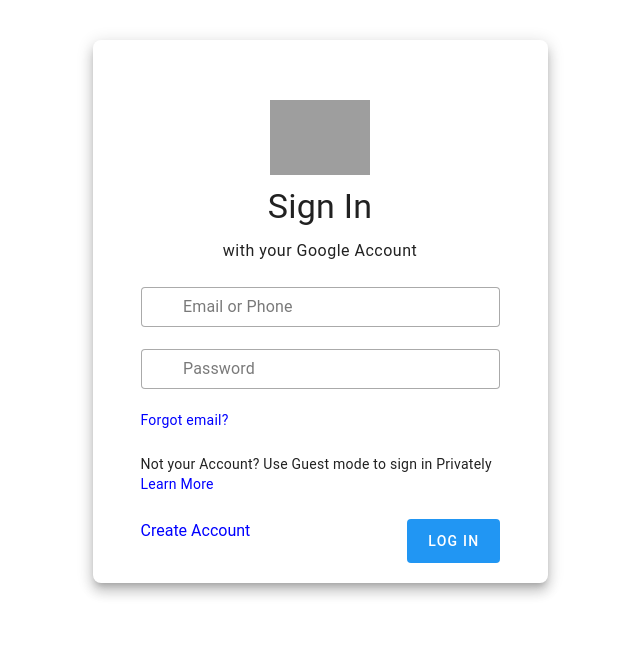
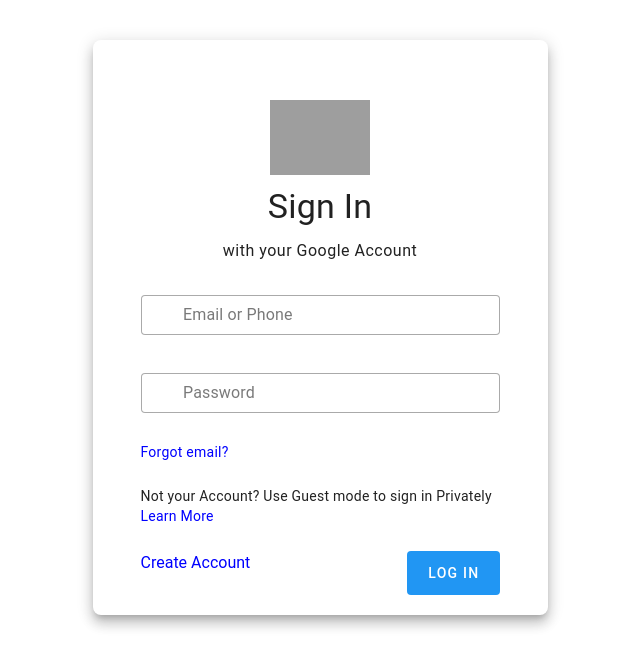
Before and after one commit to mayurpatil96k/FundooNotes, a Vue app: page /login in a window 1280 px wide. Shown: the top 668 px of the page, without its empty margins (320-960 px from the left). Built offline with nearby package versions, Linux system fonts and the light colour scheme; grey boxes are pictures that could not be loaded.

Commit message:
[Mayur]Add: Adding the click functionality to button

```diff
--- a/src/components/Login.vue
+++ b/src/components/Login.vue
@@ -1,8 +1,32 @@
 <script>
   export default {
     data: () => ({
+      email: '',
+      password: '',
       visible: false,
+      emailRules: [
+        value => {
+          if (/^[a-z.-]+@[a-z.-]+\.[a-z]+$/i.test(value)) return true
+
+        return 'Must be a valid e-mail.'
+        },
+      ],
+      passRules:[
+        value =>{
+          if(value.length >=8)return true
+          return 'length of password must be greater than 8'
+        }
+      ],
     }),
+    methods:{
+      submit(){
+        const obj={
+          "email": this.email,
+          "password": this.password
+        }
+        console.log(obj);
+      }
+    }
   }
 </script>
 
@@ -26,8 +50,10 @@
       <div class="text-body-1 pb-6 text-center">with your Google Account</div>
 
       <v-text-field
-      class="email-field"
+      v-model="email"
+      class="email-field py-2"
       label="Email or Phone"
+      :rules="emailRules"
         density="compact"
         prepend-inner-icon="mdi-email-outline"
         variant="outlined"
@@ -35,8 +61,10 @@
 
 
       <v-text-field
-      class="email-field"
+      v-model="password"
+      class="email-field py-2"
       label="Password"
+      :rules="passRules"
         :append-inner-icon="visible ? 'mdi-eye-off' : 'mdi-eye'"
         :type="visible ? 'text' : 'password'"
         density="compact"
@@ -60,6 +88,7 @@
         color="blue"
         size="large"
         variant="flat"
+        @click="submit"
       >
         <span class="text-button text-center">Log in</span>
       </v-btn>
```
